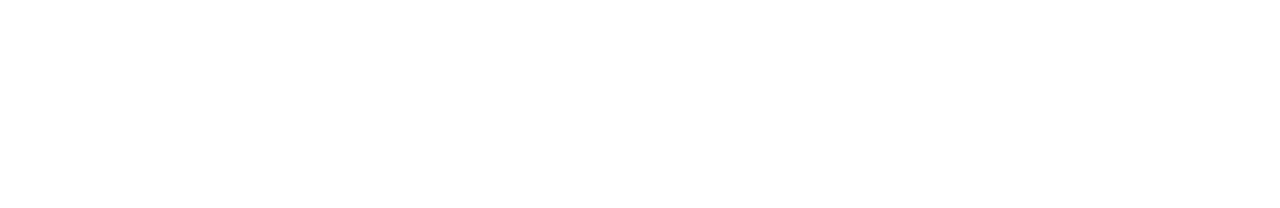
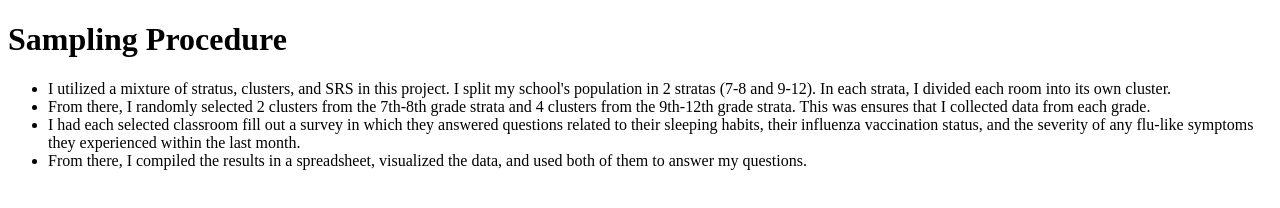
Before and after one commit to sesame-seeds/apstat-influenza-project, a plain HTML site: page samplingprocedure.html in a window 1280 px wide. Drawn offline with Linux system fonts and the light colour scheme.

Commit message:
Update samplingprocedure.html

```diff
--- a/samplingprocedure.html
+++ b/samplingprocedure.html
@@ -1,2 +1,11 @@
 <!DOCTYPE html>
 <html>
+  <body>
+  <h1>Sampling Procedure</h1>
+    <ul>
+      <li>I utilized a mixture of stratus, clusters, and SRS in this project. I split my school's population in 2 stratas (7-8 and 9-12). In each strata, I divided each room into its own cluster.</li>
+      <li>From there, I randomly selected 2 clusters from the 7th-8th grade strata and 4 clusters from the 9th-12th grade strata. This was ensures that I collected data from each grade.</li>
+      <li>I had each selected classroom fill out a survey in which they answered questions related to their sleeping habits, their influenza vaccination status, and the severity of any flu-like symptoms they experienced within the last month.</li>
+      <li>From there, I compiled the results in a spreadsheet, visualized the data, and used both of them to answer my questions.</li>
+    </ul>
+  </body>
```
